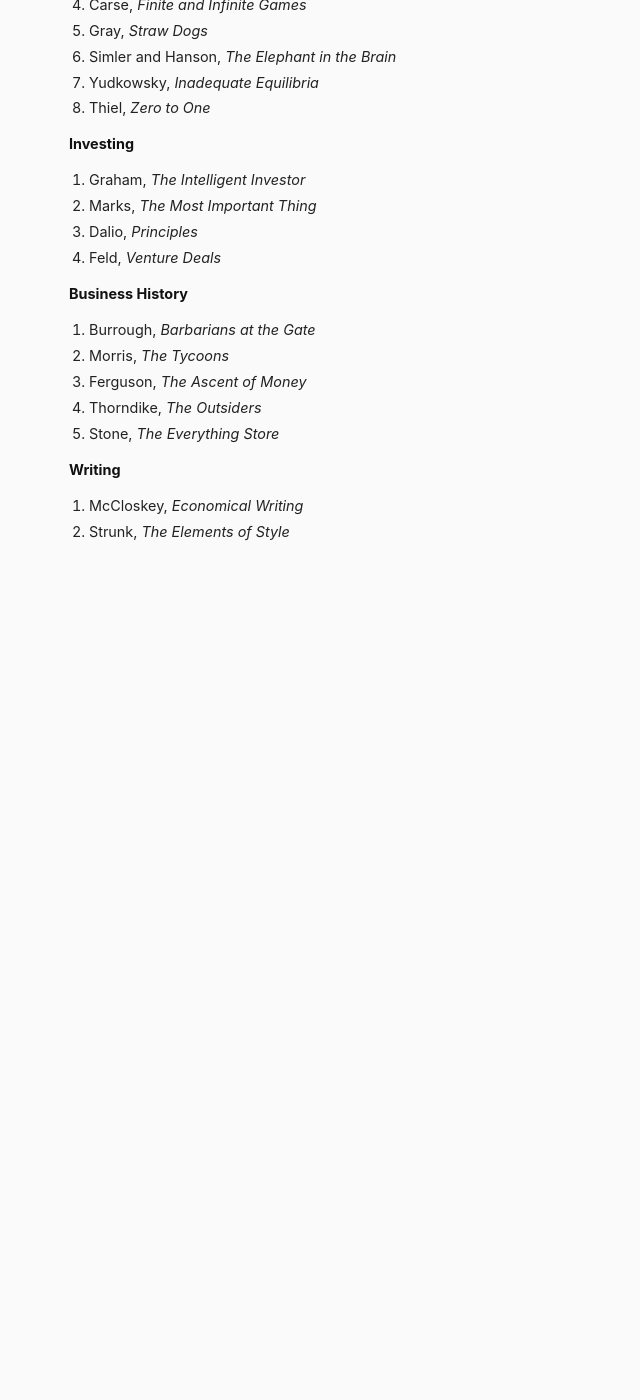
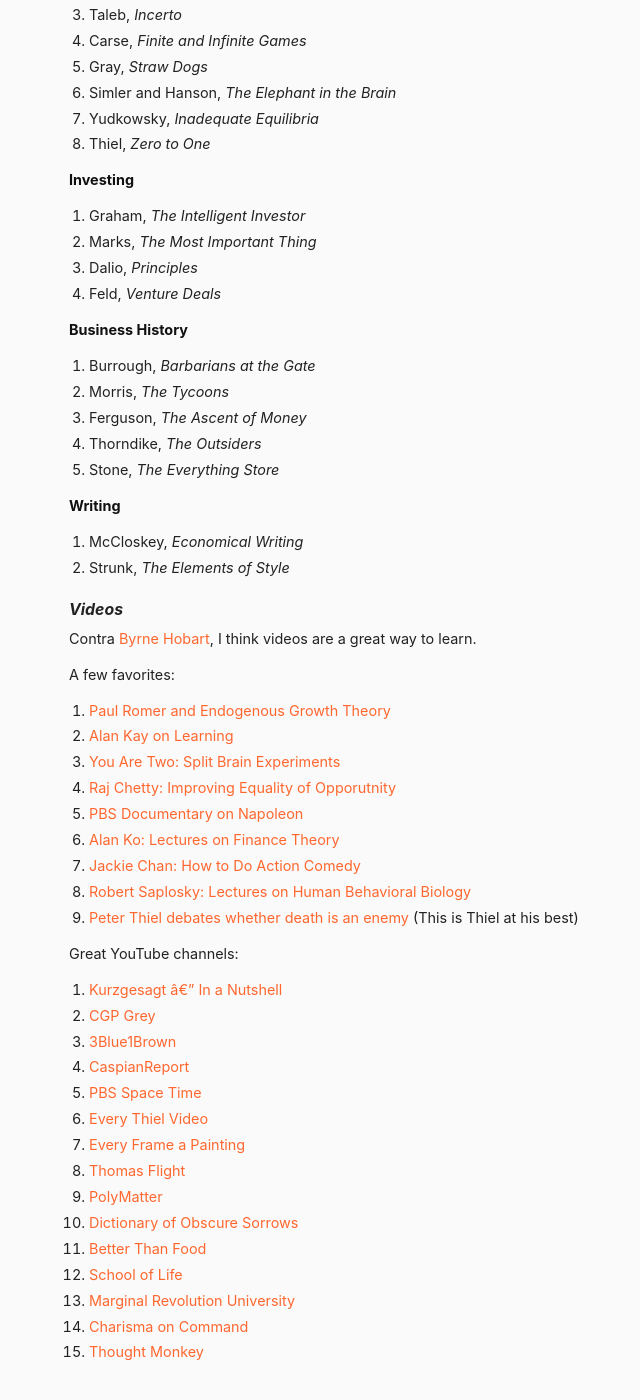
Before and after one commit to danschlz/danschulz.github.io, a Jekyll site: the page built from books.md, in a window 1280 px wide and 1400 px high, scrolled down 2928 px. Shown: the whole window, without its empty margins (251-891 px from the left). Built offline with Jekyll 4.4.1, drawn with Linux system fonts in a browser that asks for light colours; before the commit the page ends 3517 px from its top, so only the background shows below that.

Commit message:
Update books.md

```diff
--- a/books.md
+++ b/books.md
@@ -5,6 +5,8 @@ permalink: /books/
 ---
 
 I found many of the best books I've ever read on [other people's reading lists](/other-reading-lists/). I keep a list of my own favorites here, and maintain a larger log on [Goodreads](https://www.goodreads.com/user/show/61944802-dan-schulz).
+
+See also: [videos](danschlz.com/books/#videos)
 
 **Economics**
 - Schumpeter, _Capitalism, Socialism, and Democracy_
@@ -136,3 +138,35 @@ I found many of the best books I've ever read on [other people's reading lists](
 **Writing**
 - McCloskey, _Economical Writing_
 - Strunk, _The Elements of Style_
+
+### Videos
+
+Contra [Byrne Hobart](https://medium.com/@byrnehobart/read-2c3d4fba90ab), I think videos are a great way to learn.
+
+A few favorites:
+* [Paul Romer and Endogenous Growth Theory](https://www.youtube.com/watch?v=NxqNRnxUd7E&list=PL84TZvatkf54lki_SeHB-KzqV8ZIaLi7R)
+* [Alan Kay on Learning](https://www.youtube.com/watch?v=50L44hEtVos&list=FLR5OhzKy6ZkaNfkZnNrJObA)
+* [You Are Two: Split Brain Experiments](https://www.youtube.com/watch?v=wfYbgdo8e-8&list=FLR5OhzKy6ZkaNfkZnNrJObA)
+* [Raj Chetty: Improving Equality of Opporutnity](https://www.youtube.com/watch?v=ueY5MB5w7_I&list=PL84TZvatkf54lki_SeHB-KzqV8ZIaLi7R)
+* [PBS Documentary on Napoleon](https://www.youtube.com/watch?v=MrbiSUgZEbg)
+* [Alan Ko: Lectures on Finance Theory](https://www.youtube.com/watch?v=HdHlfiOAJyE&list=PLUl4u3cNGP63B2lDhyKOsImI7FjCf6eDW)
+* [Jackie Chan: How to Do Action Comedy](https://www.youtube.com/watch?v=Z1PCtIaM_GQ)
+* [Robert Saplosky: Lectures on Human Behavioral Biology](https://www.youtube.com/watch?v=NNnIGh9g6fA)
+* [Peter Thiel debates whether death is an enemy](https://www.facebook.com/watch/live/?v=641005449680861&ref=watch_permalink) (This is Thiel at his best)
+
+Great YouTube channels:
+*   [Kurzgesagt — In a Nutshell](https://www.youtube.com/user/Kurzgesagt/videos)
+*   [CGP Grey](https://www.youtube.com/user/CGPGrey/videos)
+*   [3Blue1Brown](https://www.youtube.com/channel/UCYO_jab_esuFRV4b17AJtAw/videos)
+*   [CaspianReport](https://www.youtube.com/user/CaspianReport/playlists)
+*   [PBS Space Time](https://www.youtube.com/channel/UC7_gcs09iThXybpVgjHZ_7g/playlists)
+*   [Every Thiel Video](https://www.youtube.com/channel/UC3ObfUE2qbhzkC11v0WQtQg/videos)
+*   [Every Frame a Painting](https://www.youtube.com/channel/UCjFqcJQXGZ6T6sxyFB-5i6A)
+*   [Thomas Flight](https://www.youtube.com/channel/UCUyvQV2JsICeLZP4c_h40kA)
+*   [PolyMatter](https://www.youtube.com/channel/UCgNg3vwj3xt7QOrcIDaHdFg)
+*   [Dictionary of Obscure Sorrows](https://www.youtube.com/user/obscuresorrows/videos)
+*   [Better Than Food](https://www.youtube.com/user/booksbetterthanfood)
+*   [School of Life](https://www.youtube.com/user/schooloflifechannel/playlists)
+*   [Marginal Revolution University](https://www.youtube.com/user/MrUniversity/videos)
+*   [Charisma on Command](https://www.youtube.com/channel/UCU_W0oE_ock8bWKjALiGs8Q)
+*   [Thought Monkey](https://www.youtube.com/channel/UCoFWz1e3VXKOoJ-E5cep1Eg/videos)
```
